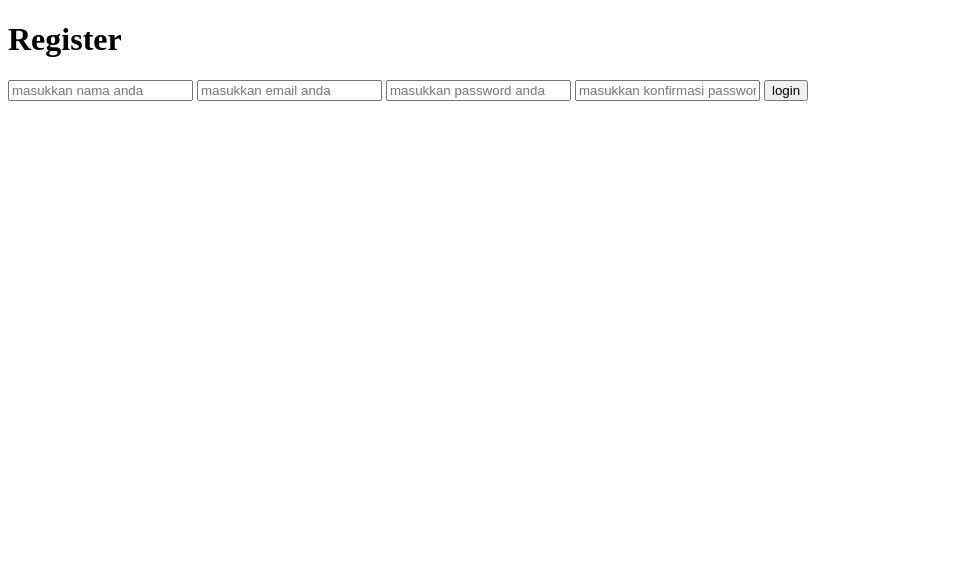
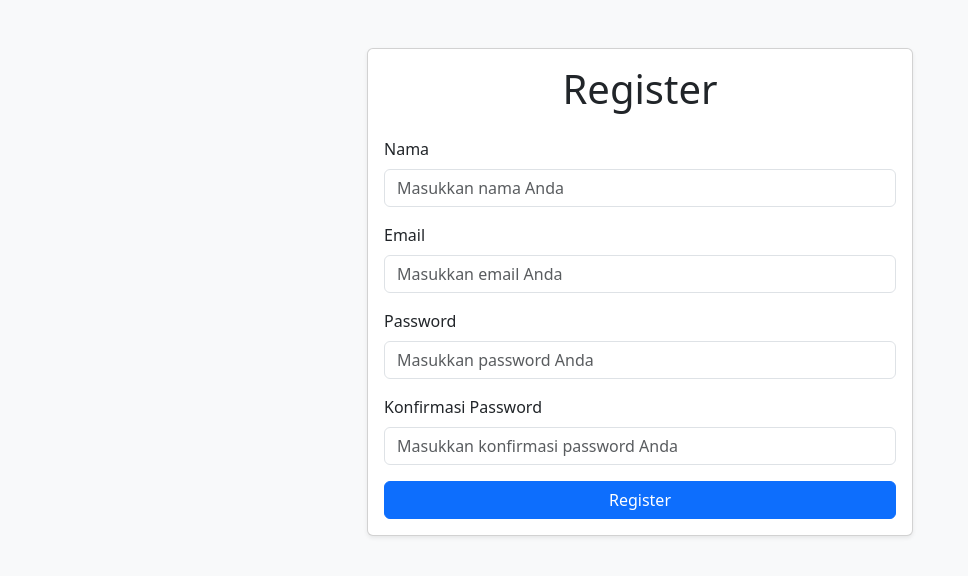
Before and after one commit to NlsnHerlan/semester3, a PHP site: page /register.php in a window 1280 px wide. Shown: the top 576 px of the page, without its empty margins (0-968 px from the left). Run offline with PHP 8.4, Linux system fonts and the light colour scheme.

Commit message:
Add files via upload

```diff
--- a/register.php
+++ b/register.php
@@ -3,17 +3,45 @@
 <head>
     <meta charset="UTF-8">
     <meta name="viewport" content="width=device-width, initial-scale=1.0">
-    <title>Document</title>
+    <title>Register</title>
+    <!-- Tambahkan CSS Bootstrap -->
+    <link href="https://cdn.jsdelivr.net/npm/bootstrap@5.3.0-alpha3/dist/css/bootstrap.min.css" rel="stylesheet">
 </head>
-<body>
-    <h1>Register</h1>
-    <form action="./backend/register.php" method="post">
-        <input type="text" name="name" placeholder="masukkan nama anda">
-        <input type="email" name="email" placeholder="masukkan email anda">
-        <input type="password" name="password" placeholder="masukkan password anda">
-        <input type="password" name="confirm" placeholder="masukkan konfirmasi password anda">
-        <input type="submit" value="login" name="submit">
-    </form>
+<body class="bg-light">
+
+    <div class="container mt-5">
+        <div class="row justify-content-center">
+            <div class="col-md-6">
+                <div class="card shadow-sm">
+                    <div class="card-body">
+                        <h1 class="text-center mb-4">Register</h1>
+                        <form action="./backend/register.php" method="post">
+                            <div class="mb-3">
+                                <label for="name" class="form-label">Nama</label>
+                                <input type="text" class="form-control" id="name" name="name" placeholder="Masukkan nama Anda" required>
+                            </div>
+                            <div class="mb-3">
+                                <label for="email" class="form-label">Email</label>
+                                <input type="email" class="form-control" id="email" name="email" placeholder="Masukkan email Anda" required>
+                            </div>
+                            <div class="mb-3">
+                                <label for="password" class="form-label">Password</label>
+                                <input type="password" class="form-control" id="password" name="password" placeholder="Masukkan password Anda" required>
+                            </div>
+                            <div class="mb-3">
+                                <label for="confirm" class="form-label">Konfirmasi Password</label>
+                                <input type="password" class="form-control" id="confirm" name="confirm" placeholder="Masukkan konfirmasi password Anda" required>
+                            </div>
+                            <div class="d-grid">
+                                <input type="submit" class="btn btn-primary" value="Register" name="submit">
+                            </div>
+                        </form>
+                    </div>
+                </div>
+            </div>
+        </div>
+    </div>
+
 
 </body>
 </html>
```
Also changed, not shown: admin.php (+16 -6 lines), index.php (+29 -8 lines), profile.php (+15 -5 lines).
